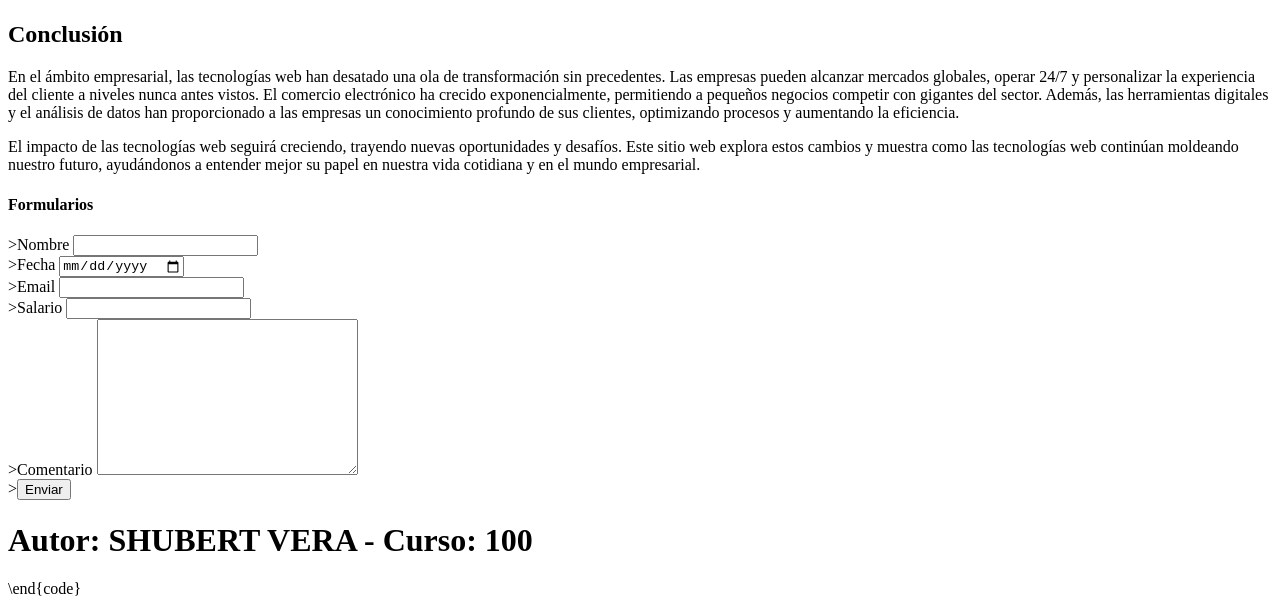
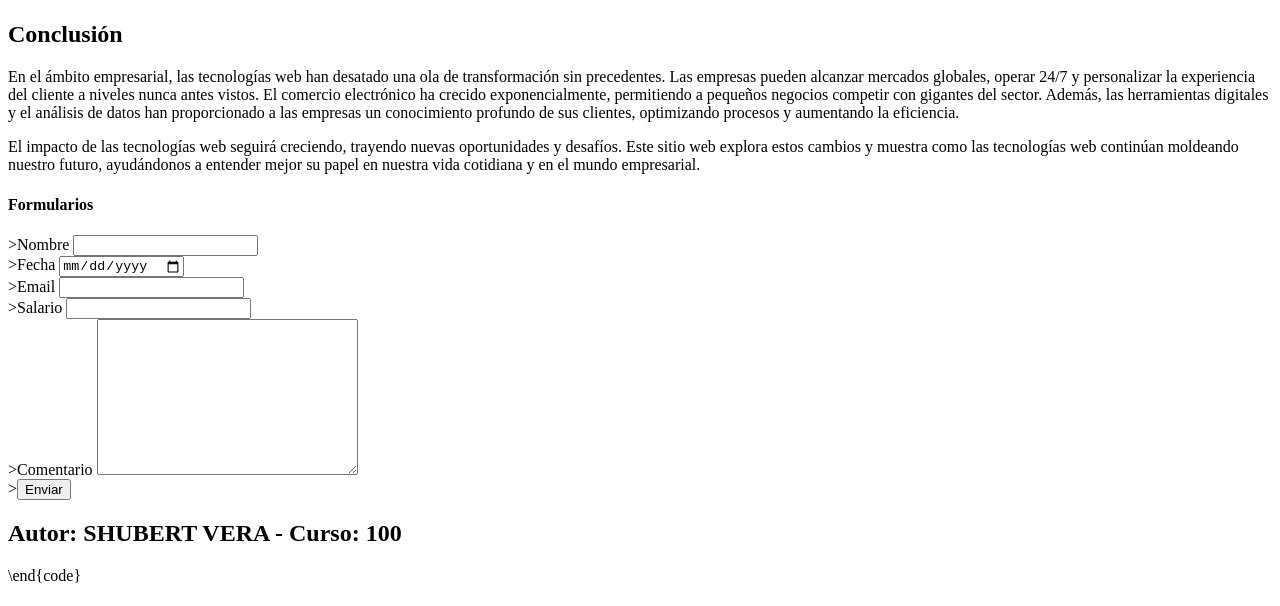
Before and after one commit to SHUBERT-VERA/servidor, a plain HTML site: page index.html in a window 1280 px wide. Shown: the part 1375-1981 px from the top of the page. Drawn offline with Linux system fonts and the light colour scheme.

Commit message:
servidor

```diff
--- a/index.html
+++ b/index.html
@@ -74,7 +74,7 @@
 
     </form>
     <footer>
-        <h1>Autor: SHUBERT VERA - Curso: 100</h1>
+        <h2>Autor: SHUBERT VERA - Curso: 100</h2>
     </footer>
     \end{code}
 
```
